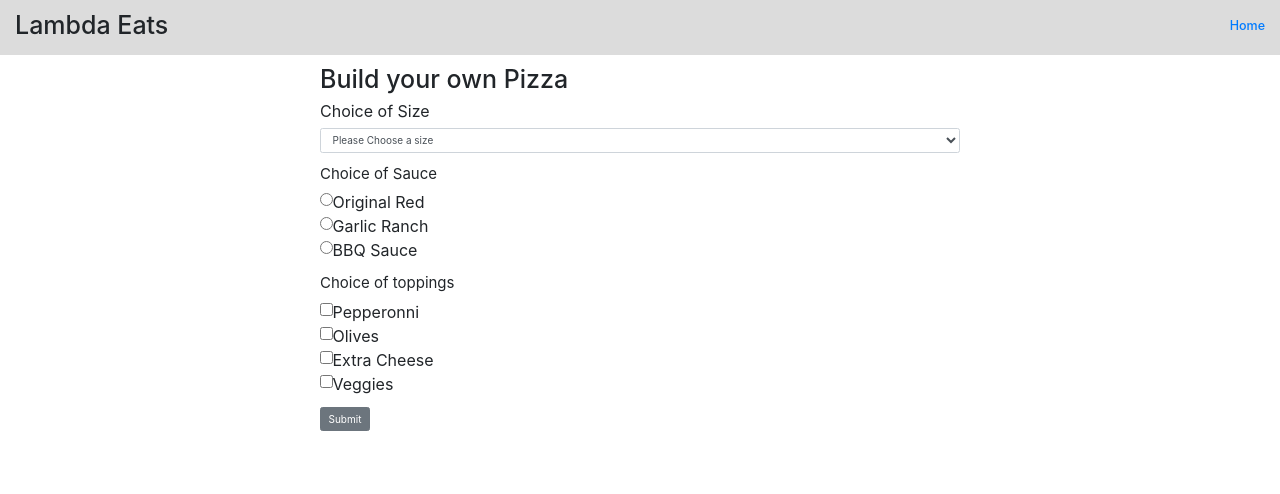
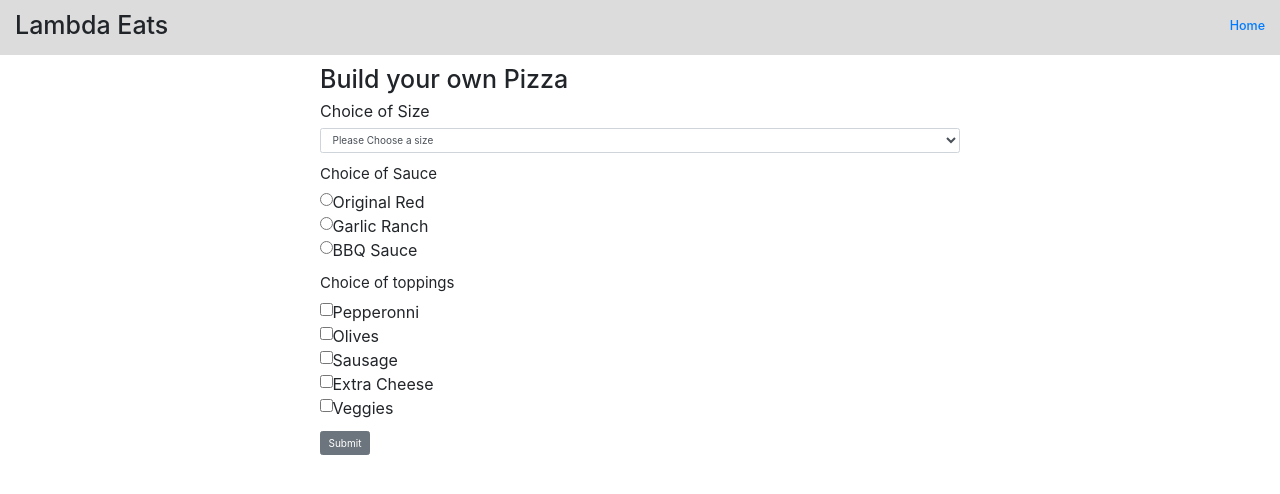
Before and after one commit to bloominstituteoftechnology/Sprint-Challenge-Lambda-Eats-starter, a React (Create React App) app: page /pizza in a window 1280 px wide. Shown: the top 494 px of the page. Built offline with nearby package versions, Linux system fonts and the light colour scheme.

Commit message:
fix: (Form) add missing option to topping checkbox

```diff
--- a/src/components/Form.js
+++ b/src/components/Form.js
@@ -64,6 +64,12 @@ const FormComponent = (props) => {
         <FormGroup check>
           <Label check>
             <Input type="checkbox" />{' '}
+            Sausage
+          </Label>
+        </FormGroup>
+        <FormGroup check>
+          <Label check>
+            <Input type="checkbox" />{' '}
             Extra Cheese
           </Label>
         </FormGroup>
```
